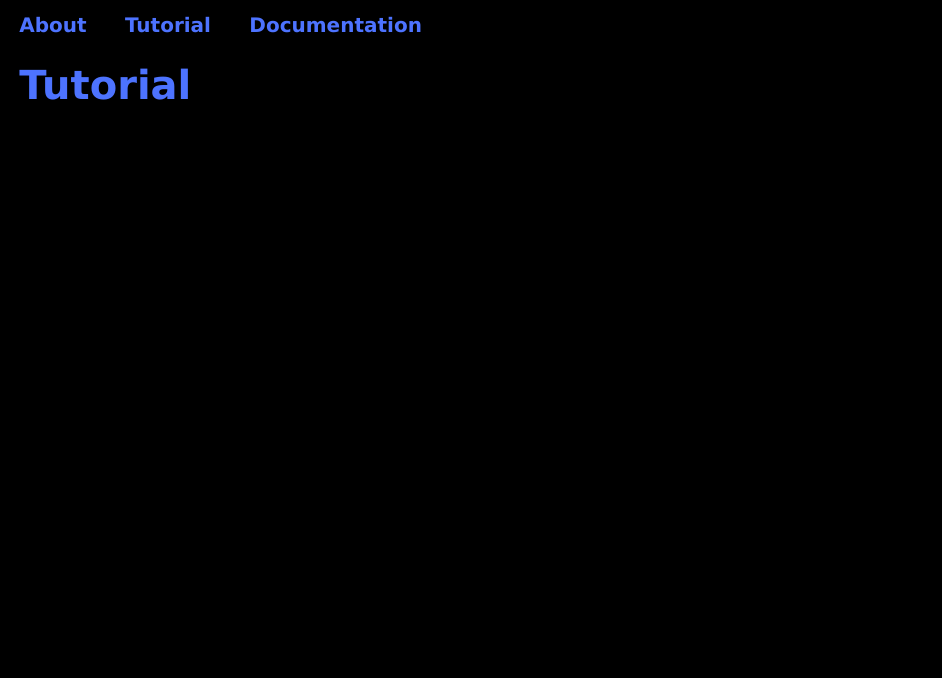
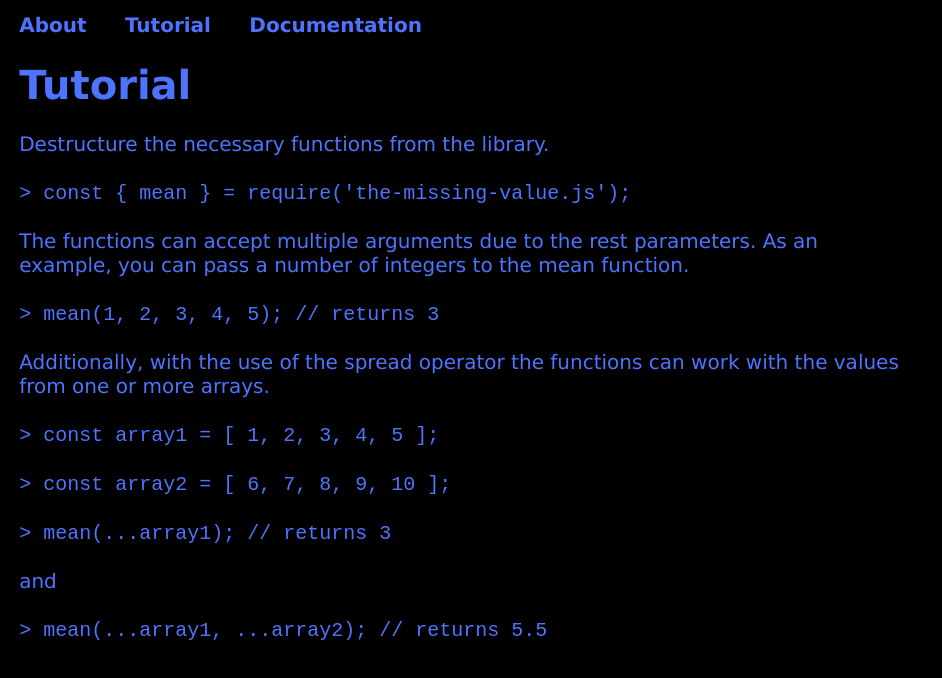
Before and after one commit to Alexander512/the-missing-value, a website: page docs/pages/tutorial.html in a window 1280 px wide. Shown: the whole page, without its empty margins (0-942 px from the left). Drawn offline with Linux system fonts and the light colour scheme.

Commit message:
Added tutorial

```diff
--- a/docs/pages/tutorial.html
+++ b/docs/pages/tutorial.html
@@ -17,9 +17,63 @@
 
     <main>
 
-      <div id='flexContainerTutorial'>
+      <div id='tutorial'>
 
         <h1>Tutorial</h1>
+
+        <p>
+          Destructure the necessary functions from the library.
+        </p>
+
+        <p>
+          <code>
+            &gt; const { mean } = require('the-missing-value.js');
+          </code>
+        </p>
+
+        <p>
+          The functions can accept multiple arguments due to the rest parameters.
+          As an example, you can pass a number of integers to the mean function.
+        </p>
+
+        <p>
+          <code>
+            &gt; mean(1, 2, 3, 4, 5); // returns 3
+          </code>
+        </p>
+
+        <p>
+          Additionally, with the use of the spread operator the functions can work
+          with the values from one or more arrays.
+        </p>
+
+        <p>
+          <code>
+            &gt; const array1 = [ 1, 2, 3, 4, 5 ];
+          </code>
+        </p>
+
+        <p>
+          <code>
+            &gt; const array2 = [ 6, 7, 8, 9, 10 ];
+          </code>
+        </p>
+
+        <p>
+          <code>
+            &gt; mean(...array1); // returns 3
+          </code>
+        </p>
+
+        <p>
+          and
+        </p>
+
+        <p>
+          <code>
+            &gt; mean(...array1, ...array2); // returns 5.5
+          </code>
+        </p>
 
       </div>
 
--- a/docs/styles.css
+++ b/docs/styles.css
@@ -32,17 +32,17 @@ ul {
   padding: 0;
 }
 
-#flexContainerAbout > h1 {
-  font-size: 300%;
-  margin: 0 0 0 0;
-}
-
 #flexContainerAbout {
   align-items: center;
   block-size: calc(100vh - 50px);
   display: flex;
   flex-direction: column;
   justify-content: center;
+}
+
+#flexContainerAbout > h1 {
+  font-size: 300%;
+  margin: 0 0 0 0;
 }
 
 #flexContainerFunctions {
@@ -64,16 +64,6 @@ ul {
   inline-size: 90vw;
 }
 
-#sidebar {
-  inline-size: 12.5vw;
-  margin: 0 1.5vw 0 1.5vw;
-  min-inline-size: 100px;
-}
-
-.flexItemNav {
-  margin: 0 1.5vw 0 1.5vw;
-}
-
 #flexItemFunctions > h2 {
   font-size: 200%;
   margin: 1.5vh 1.5vw 3vh 1.5vw;
@@ -86,3 +76,26 @@ ul {
 #flexItemFunctions > p {
   margin: 1vh 10vw 1vh 10vw;
 }
+
+#sidebar {
+  inline-size: 12.5vw;
+  margin: 0 1.5vw 0 1.5vw;
+  min-inline-size: 100px;
+}
+
+#tutorial {
+  margin: 0 1.5vw 0 1.5vw;
+  max-inline-size: 70ch;
+}
+
+#tutorial > h1 {
+  margin: 1.5vh 1.5vw 3vh 0;
+}
+
+#tutorial > p {
+  margin: 3vh 0 3vh 0;
+}
+
+.flexItemNav {
+  margin: 0 1.5vw 0 1.5vw;
+}
```
Also changed, not shown: docs/pages/documentation.html (+0 -4 lines).
